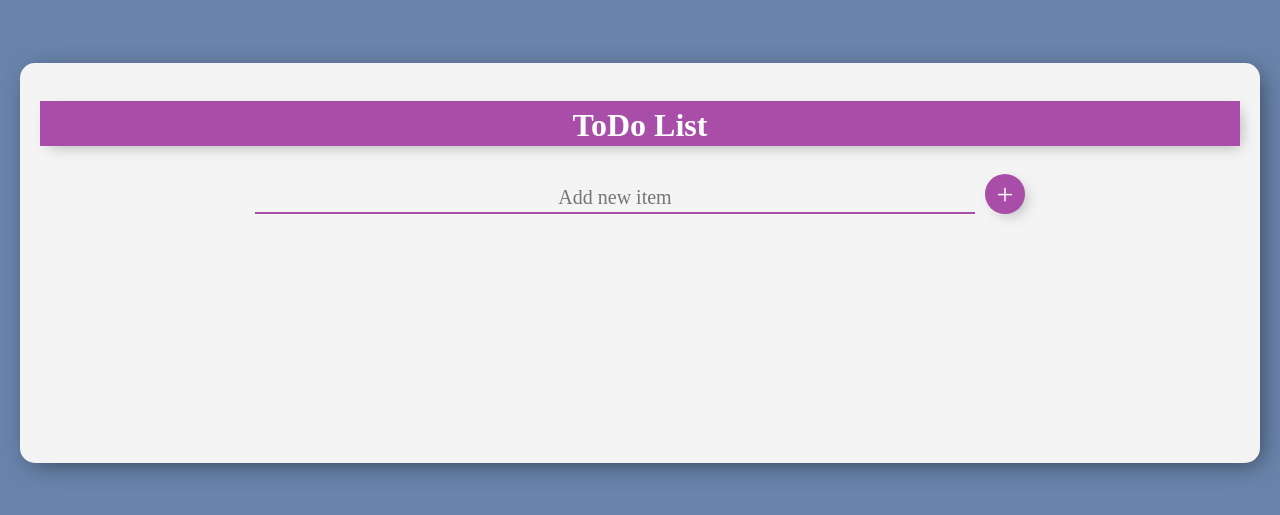
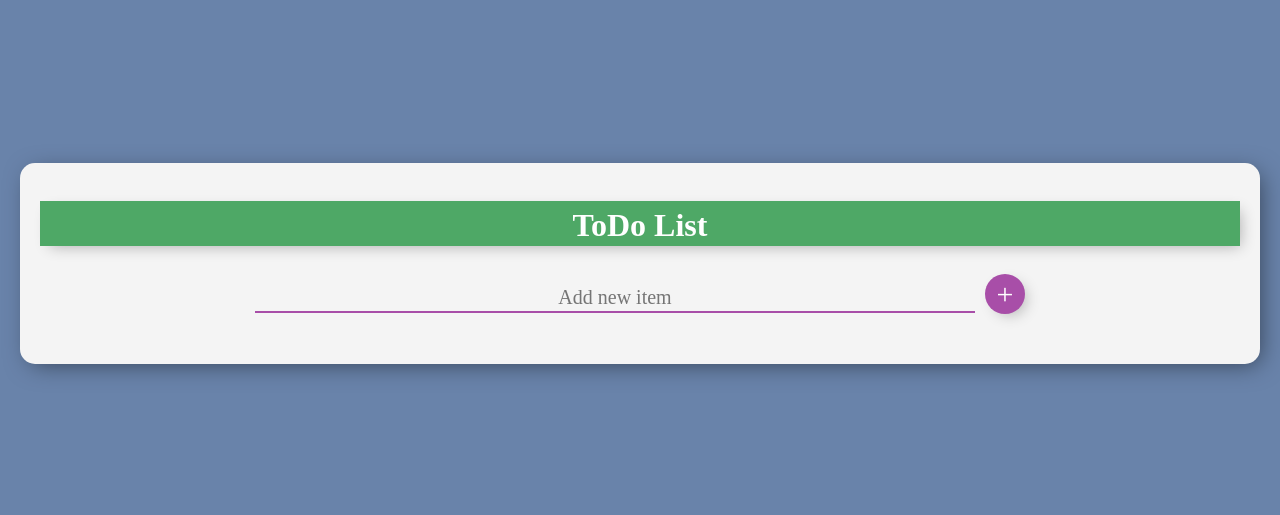
Before and after one commit to Sajjad124/todo-list-app, a React (Create React App) app: page / in a window 1280 px wide. Shown: the part 137-652 px from the top of the page. Built offline with nearby package versions, Linux system fonts and the light colour scheme.

Commit message:
input field validation
by using type submit and call the function in form

```diff
--- a/src/App.js
+++ b/src/App.js
@@ -9,7 +9,8 @@ const App = () => {
   const itemEvent = (event) => {
     setInputList(event.target.value);
   };
-  const listofItems = () => {
+  const listofItems = (event) => {
+    event.preventDefault();
     setItems((oldItems) => {
       return [...oldItems, inputList];
     });
@@ -17,15 +18,15 @@ const App = () => {
   };
   const deleteItems = (id) => {
     console.log("deleted");
-    setItems((oldItems)=>{
-      return oldItems.filter((arrElem, index)=>{
-        return index !==id;
-      })
-    })
+    setItems((oldItems) => {
+      return oldItems.filter((arrElem, index) => {
+        return index !== id;
+      });
+    });
   };
 
   return (
-    <div className="main_div">
+    <form className="main_div" onSubmit={listofItems}>
       <div className="center_div">
         <br />
         <h1>ToDo List</h1>
@@ -35,20 +36,24 @@ const App = () => {
           placeholder="Add new item"
           value={inputList}
           onChange={itemEvent}
+          required
         />
-        <button onClick={listofItems}>+</button>
+        <button type="submit">+</button>
         <ol>
           {Items.map((itemval, index) => {
             return (
-              <ToDolists key={index} id={index} style={{ color: "blue" }}
+              <ToDolists
+                key={index}
+                id={index}
+                style={{ color: "blue" }}
                 text={itemval}
-                onSelect = {deleteItems}
+                onSelect={deleteItems}
               />
             );
           })}
         </ol>
       </div>
-    </div>
+    </form>
   );
 };
 
--- a/src/index.css
+++ b/src/index.css
@@ -18,7 +18,6 @@
   width: 100%;
   /* width: 80vh; */
   padding: 20px;
-  height: 400px;
   background-color: #f4f4f4;
   box-shadow: 5px 5px 25px -5px rgba(0, 0, 0, 0.5);
   border-radius: 15px;
@@ -26,7 +25,7 @@
 h1 {
   color: white;
   background: transparent;
-  background-color: #a84ea8;
+  background-color: #4ea866;
   padding: 6px 0px 2px 0px;
   margin-bottom: 10px;
   box-shadow: 5px 5px 15px -5px rgba(0, 0, 0, 0.3);
```
